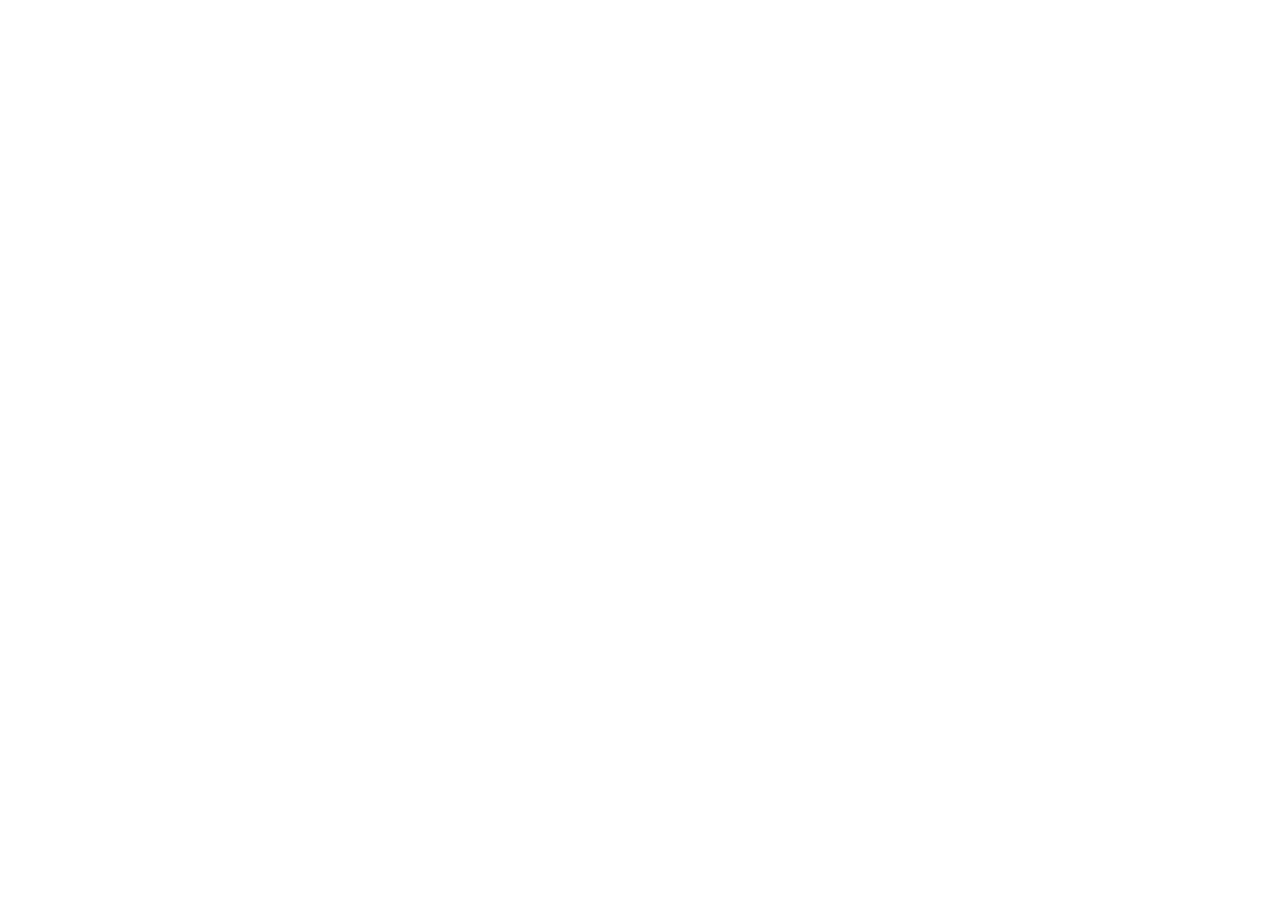
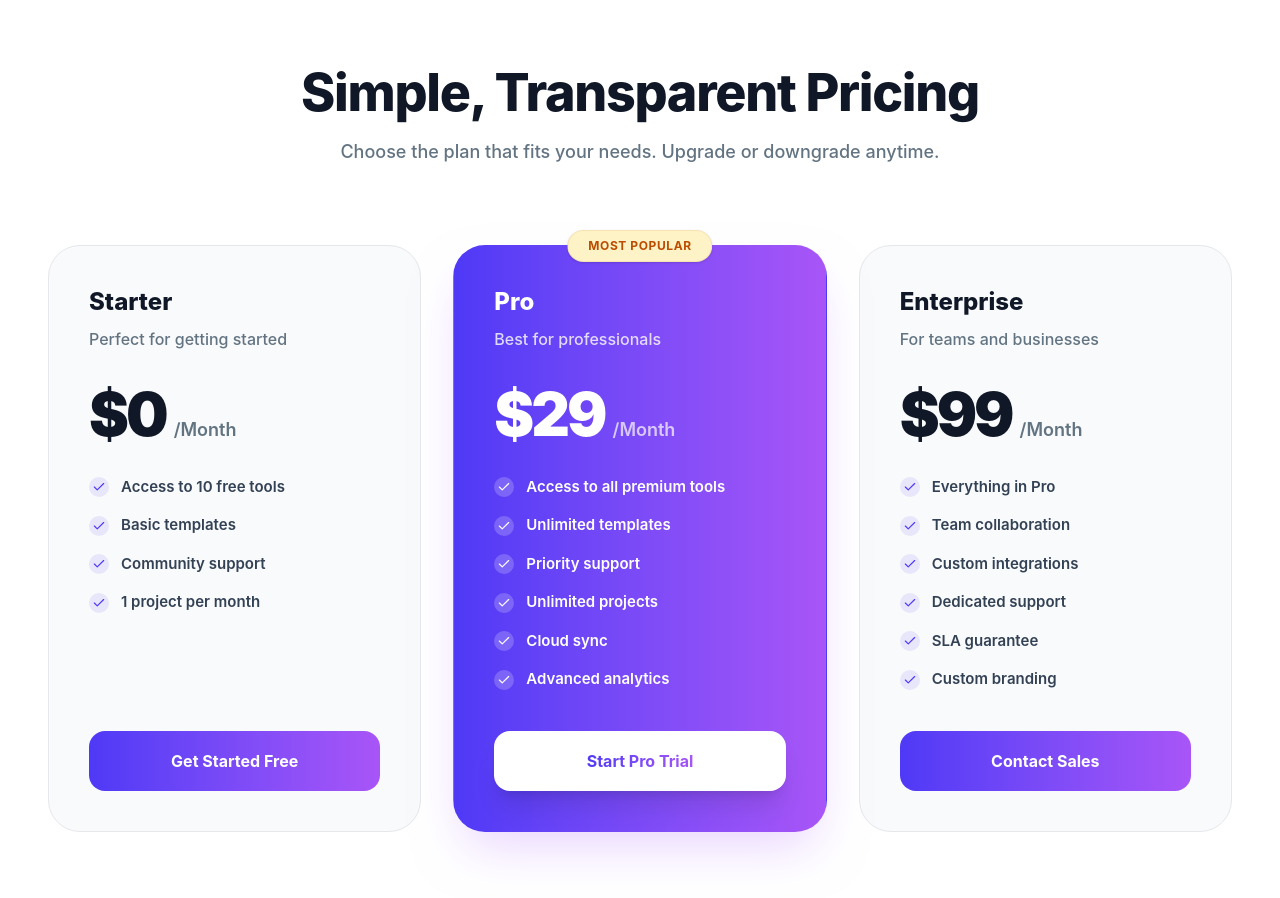
Before and after one commit to PixelStudio330/digitools-A6, a React (Vite) app in the folder digital-tools-shop/: page / in a window 1280 px wide. Shown: the part 3740-4638 px from the top of the page. Before the commit the page ends 3676 px from the top, so only its background shows below. Built offline with nearby package versions, Linux system fonts and the light colour scheme.

Commit message:
created the subscriptions

```diff
--- a/digital-tools-shop/src/App.jsx
+++ b/digital-tools-shop/src/App.jsx
@@ -4,6 +4,7 @@
 import Stats from './components/Stats';
 import Steps from './components/Steps';
 import ProductList from './components/ProductList';
+import Plans from './components/Plans';
 import { ToastContainer, toast } from 'react-toastify';
 import 'react-toastify/dist/ReactToastify.css';
 
@@ -43,6 +44,8 @@
       <main>
         <Banner />
         <Stats />
+
+        {/* Featured Products */}
         <ProductList
           cart={cart}
           onAddToCart={addToCart}
@@ -50,6 +53,9 @@
           onCheckout={handleCheckout}
         />
         <Steps />
+
+        {/* Subscription Plans */}
+        <Plans />
       </main>
 
       <ToastContainer
--- /dev/null
+++ b/digital-tools-shop/src/components/Plans.jsx
@@ -0,0 +1,131 @@
+import React from 'react';
+import { Check } from 'lucide-react';
+
+const Plans = () => {
+  const plans = [
+    {
+      name: 'Starter',
+      price: '0',
+      description: 'Perfect for getting started',
+      features: [
+        'Access to 10 free tools',
+        'Basic templates',
+        'Community support',
+        '1 project per month',
+      ],
+      buttonText: 'Get Started Free',
+      isPopular: false,
+    },
+    {
+      name: 'Pro',
+      price: '29',
+      description: 'Best for professionals',
+      features: [
+        'Access to all premium tools',
+        'Unlimited templates',
+        'Priority support',
+        'Unlimited projects',
+        'Cloud sync',
+        'Advanced analytics',
+      ],
+      buttonText: 'Start Pro Trial',
+      isPopular: true,
+    },
+    {
+      name: 'Enterprise',
+      price: '99',
+      description: 'For teams and businesses',
+      features: [
+        'Everything in Pro',
+        'Team collaboration',
+        'Custom integrations',
+        'Dedicated support',
+        'SLA guarantee',
+        'Custom branding',
+      ],
+      buttonText: 'Contact Sales',
+      isPopular: false,
+    },
+  ];
+
+  return (
+    <section className="w-full pt-32 pb-24 bg-white">
+      <div className="max-w-[1400px] mx-auto px-6 lg:px-12">
+
+        {/* Section Heading */}
+        <div className="text-center mb-20 space-y-4">
+          <h2 className="text-4xl md:text-[52px] font-[800] text-[#101727] tracking-tight">
+            Simple, Transparent Pricing
+          </h2>
+          <p className="text-[#627382] text-[18px] max-w-2xl mx-auto font-medium">
+            Choose the plan that fits your needs. Upgrade or downgrade anytime.
+          </p>
+        </div>
+
+        {/* Pricing Grid */}
+        <div className="grid grid-cols-1 md:grid-cols-3 gap-8 items-stretch">
+          {plans.map((plan, index) => (
+            <div
+              key={index}
+              className={`relative p-10 rounded-[32px] border transition-all duration-500 flex flex-col w-full ${
+                plan.isPopular
+                ? 'bg-gradient-to-r from-[#4F39F6] to-[#A855F7] border-transparent shadow-2xl shadow-purple-200 text-white z-10'
+                : 'bg-[#F9FAFB] border-gray-200 text-[#101727]'
+              }`}
+            >
+              {/* Popular Badge */}
+              {plan.isPopular && (
+                <div className="absolute -top-4 left-1/2 -translate-x-1/2 bg-[#FEF3C6] text-[#BB4D00] px-5 py-1.5 rounded-full text-[12px] font-bold shadow-sm z-30 uppercase tracking-wider border border-[#BB4D00]/10">
+                  Most Popular
+                </div>
+              )}
+
+              <div className="mb-8 relative z-10">
+                <h3 className={`text-2xl font-extrabold mb-2 ${plan.isPopular ? 'text-white' : 'text-[#101727]'}`}>
+                  {plan.name}
+                </h3>
+                <p className={`${plan.isPopular ? 'text-white/80' : 'text-[#627382]'} font-medium text-base leading-relaxed`}>
+                  {plan.description}
+                </p>
+              </div>
+
+              <div className="mb-8 flex items-baseline relative z-10">
+                <span className="text-6xl font-[900] tracking-tighter">${plan.price}</span>
+                <span className={`ml-2 text-lg font-semibold ${plan.isPopular ? 'text-white/70' : 'text-[#627382]'}`}>
+                  /Month
+                </span>
+              </div>
+
+              {/* Feature List */}
+              <div className="space-y-4 mb-10 flex-grow relative z-10">
+                {plan.features.map((feature, idx) => (
+                  <div key={idx} className="flex items-center gap-3">
+                    <div className={`flex-shrink-0 w-5 h-5 rounded-full flex items-center justify-center ${plan.isPopular ? 'bg-white/20' : 'bg-[#4F39F6]/10'}`}>
+                      <Check className={`w-3.5 h-3.5 ${plan.isPopular ? 'text-white' : 'text-[#4F39F6]'}`} />
+                    </div>
+                    <span className={`font-semibold text-[15px] ${plan.isPopular ? 'text-white' : 'text-[#334155]'}`}>
+                      {feature}
+                    </span>
+                  </div>
+                ))}
+              </div>
+
+              {/* Action Button */}
+              <button className={`w-full py-4.5 rounded-2xl font-bold text-base transition-all duration-300 relative z-10 ${
+                plan.isPopular
+                ? 'bg-white hover:scale-[1.02] shadow-xl shadow-black/10'
+                : 'bg-gradient-to-r from-[#4F39F6] to-[#A855F7] text-white hover:opacity-90 hover:shadow-lg hover:shadow-purple-200'
+              }`}>
+                <span className={plan.isPopular ? "text-transparent bg-clip-text bg-gradient-to-r from-[#4F39F6] to-[#A855F7]" : ""}>
+                  {plan.buttonText}
+                </span>
+              </button>
+            </div>
+          ))}
+        </div>
+      </div>
+    </section>
+  );
+};
+
+export default Plans;
```
